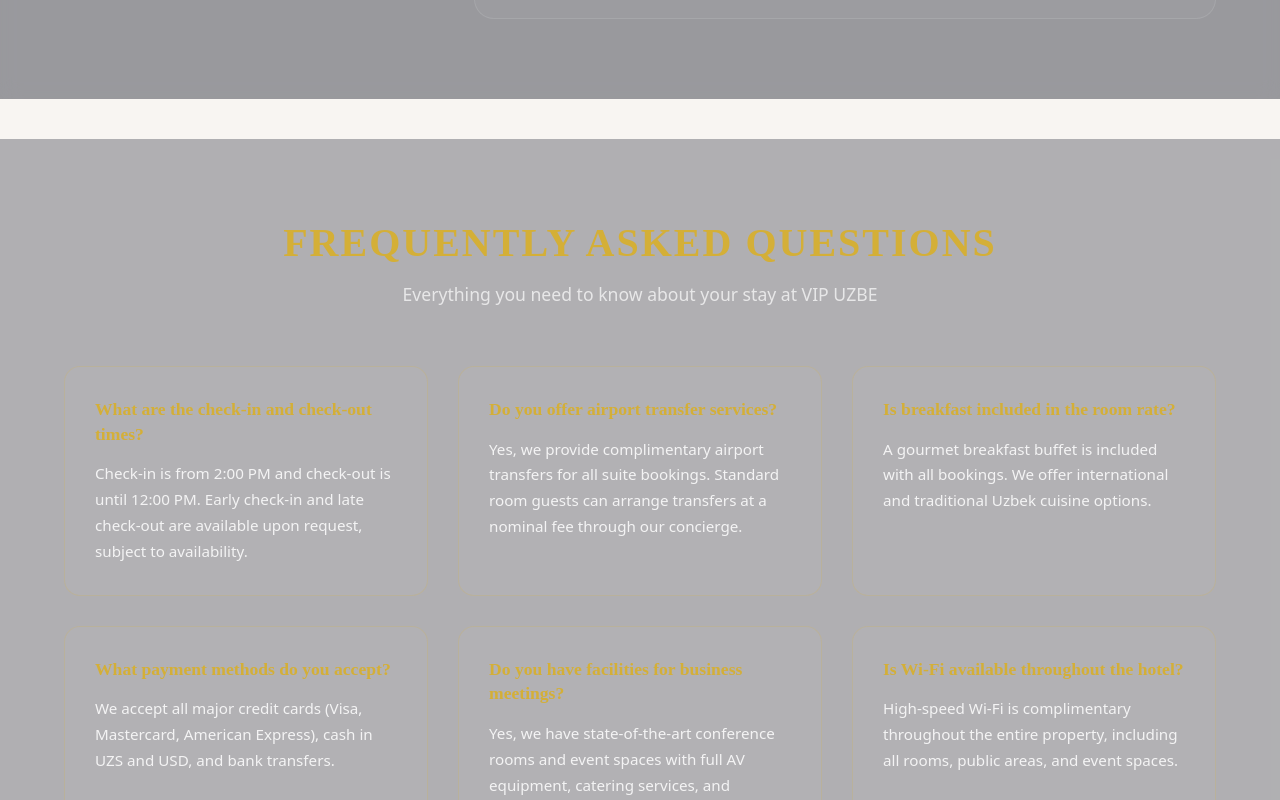
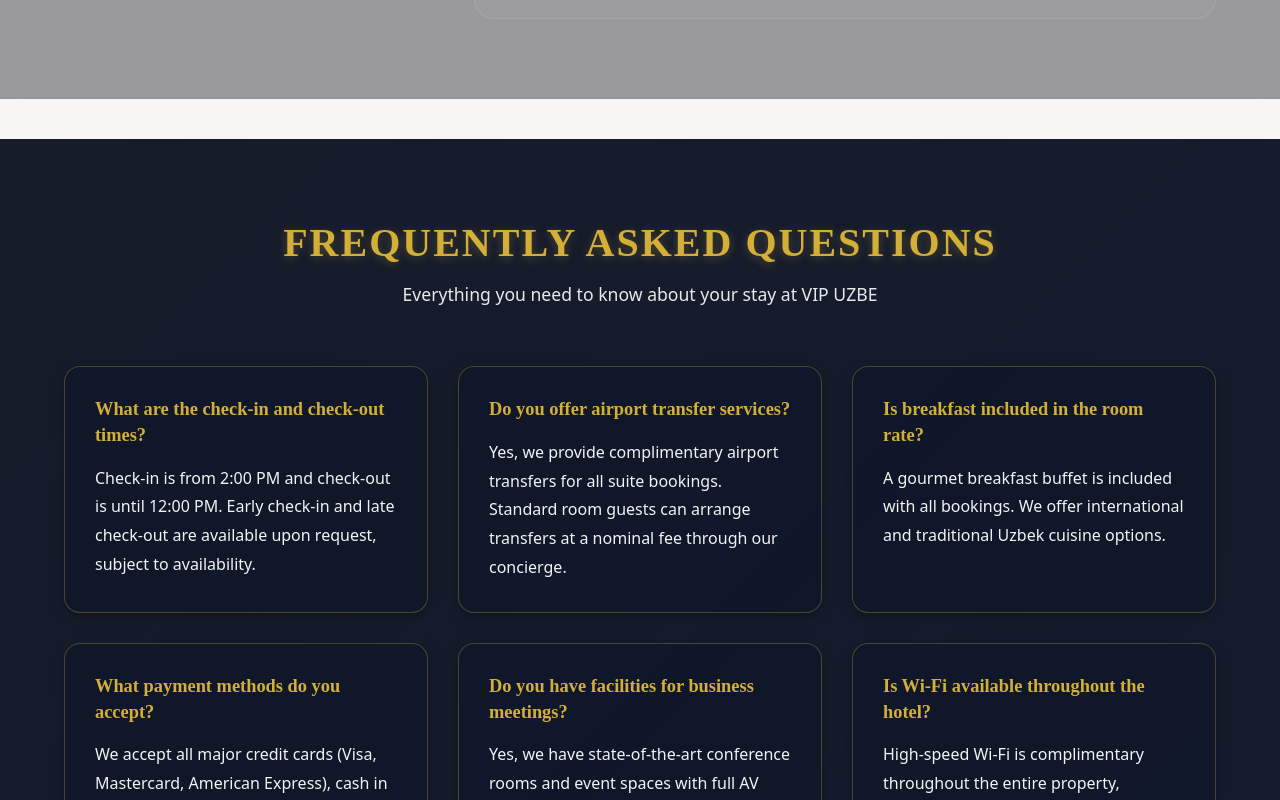
Before and after one commit to Yusuf2236/error404, a Next.js app: page / in a window 1280 px wide. Shown: the part 4160-4960 px from the top of the page. Built offline with nearby package versions, Linux system fonts and the light colour scheme.

Commit message:
fix: improve FAQ section visibility with darker background

```diff
--- a/src/app/components/FAQ.module.css
+++ b/src/app/components/FAQ.module.css
@@ -1,6 +1,7 @@
 .section {
     padding: 80px 5%;
-    background: rgba(10, 15, 30, 0.3);
+    background: linear-gradient(135deg, rgba(10, 15, 30, 0.95) 0%, rgba(15, 23, 42, 0.98) 100%);
+    backdrop-filter: blur(10px);
 }
 
 .container {
@@ -16,10 +17,11 @@
     margin-bottom: 15px;
     text-transform: uppercase;
     letter-spacing: 2px;
+    text-shadow: 0 2px 10px rgba(212, 175, 55, 0.3);
 }
 
 .subtitle {
-    color: rgba(255, 255, 255, 0.7);
+    color: rgba(255, 255, 255, 0.9);
     font-size: 1.1rem;
     text-align: center;
     margin-bottom: 60px;
@@ -33,31 +35,33 @@
 }
 
 .card {
-    background: rgba(255, 255, 255, 0.03);
-    border: 1px solid rgba(212, 175, 55, 0.2);
+    background: rgba(15, 23, 42, 0.8);
+    border: 1px solid rgba(212, 175, 55, 0.3);
     border-radius: 16px;
     padding: 30px;
     transition: all 0.3s ease;
+    box-shadow: 0 4px 15px rgba(0, 0, 0, 0.3);
 }
 
 .card:hover {
-    background: rgba(255, 255, 255, 0.05);
+    background: rgba(15, 23, 42, 0.95);
     border-color: #d4af37;
     transform: translateY(-5px);
+    box-shadow: 0 8px 25px rgba(212, 175, 55, 0.2);
 }
 
 .question {
     color: #d4af37;
-    font-size: 1.1rem;
+    font-size: 1.15rem;
     font-weight: 700;
     margin-bottom: 15px;
     line-height: 1.4;
 }
 
 .answer {
-    color: rgba(255, 255, 255, 0.85);
-    line-height: 1.7;
-    font-size: 0.95rem;
+    color: rgba(255, 255, 255, 0.95);
+    line-height: 1.8;
+    font-size: 1rem;
     font-weight: 500;
 }
 
```
